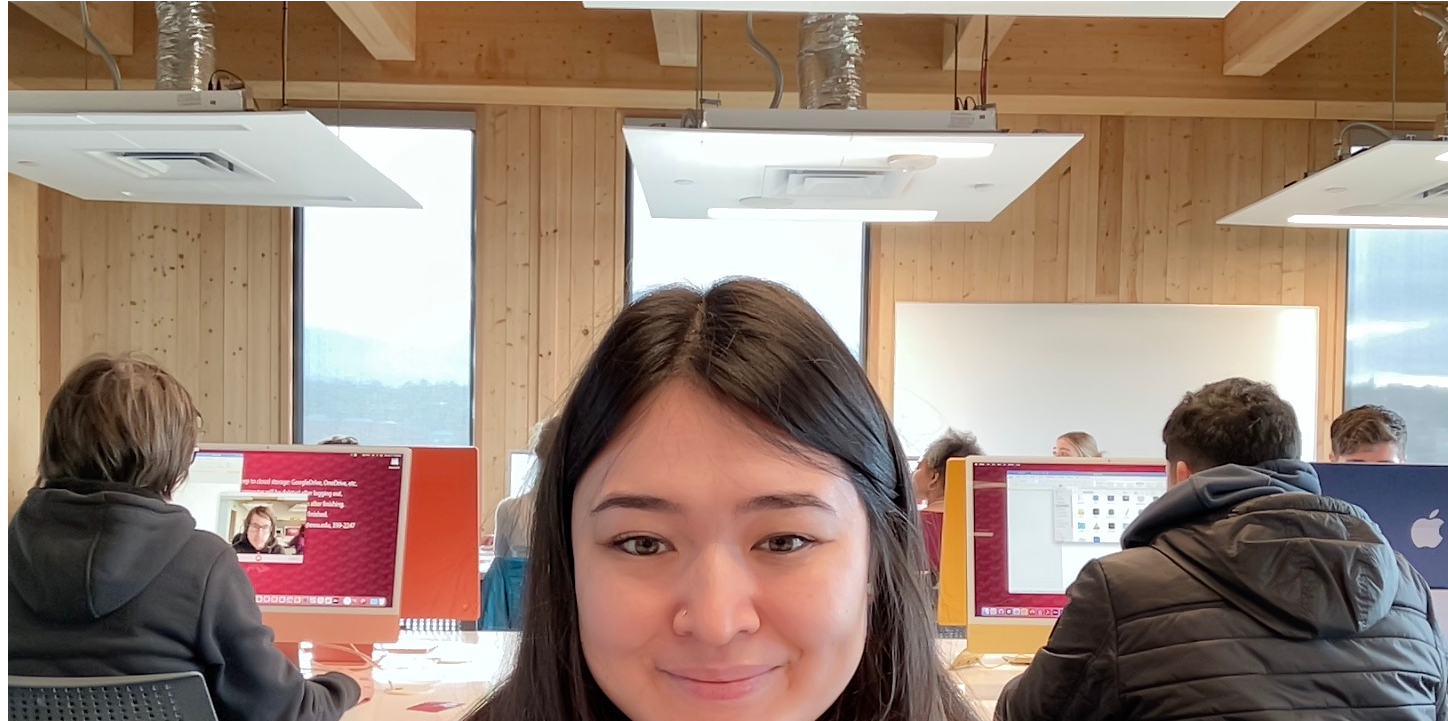
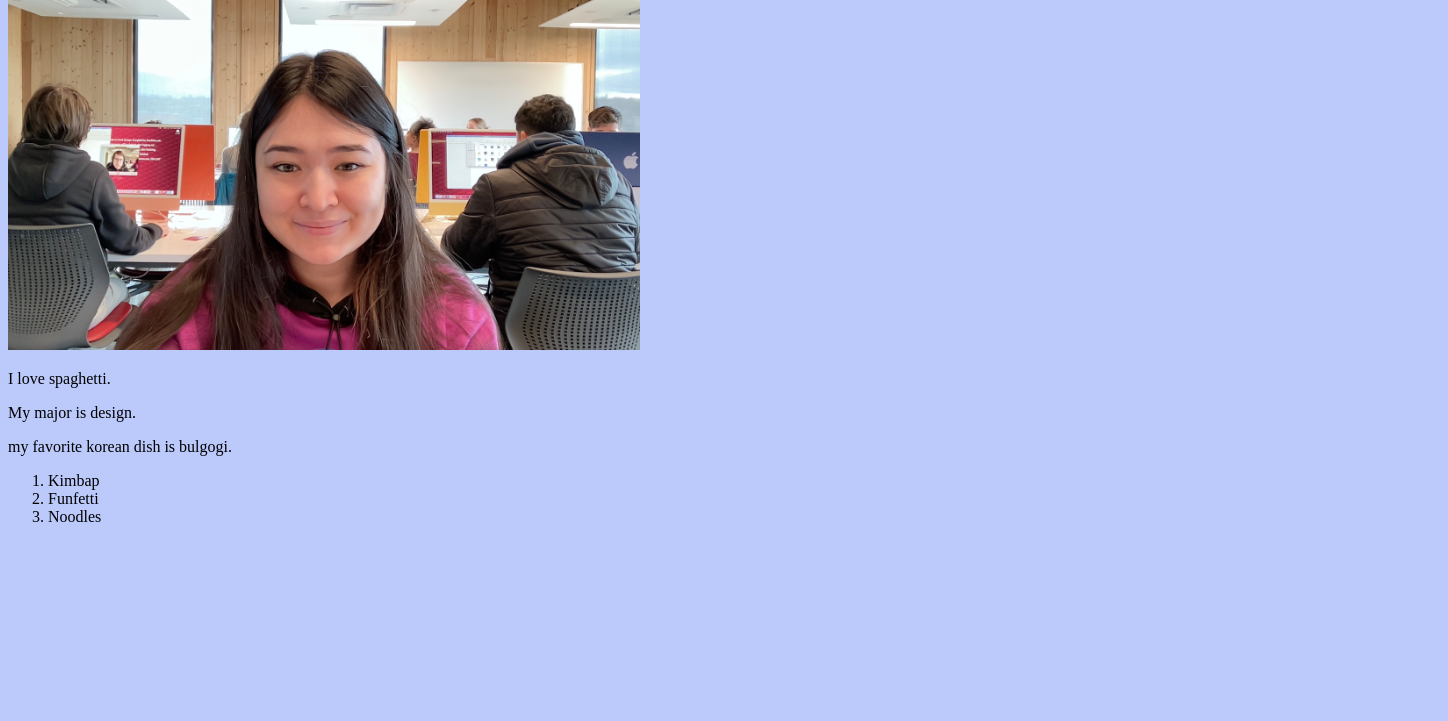
Before and after one commit to hmcneil1/hmcneil1.github.io, a plain HTML site: page index.html in a window 1280 px wide. Shown: the part 79-800 px from the top of the page, 1448 px wide, since content can reach past the window. Drawn offline with Linux system fonts and the light colour scheme.

Commit message:
Started Styling
Learning HTML & CSS

```diff
--- a/index.html
+++ b/index.html
@@ -6,13 +6,31 @@
     <title>Hyonna Mcneil
     </title>
 </head>
+<style>
+    img {width: 50%;}
+    body {
+        background-color: rgb(187, 202, 251);
+    }
 <body>
     <h1>Hyonna Mcneil</h1>
+
+
+
+
+
+    </style>
 
 <img src="Me.jpg" alt="Hyonna Mcneil">
 
 <p>I love spaghetti.</p>
 <p> My major is design.</p>
 <p> my favorite korean dish is bulgogi. </p>
+
+<ol>
+<li>Kimbap</li>
+<li>Funfetti</li>
+<li>Noodles</li>
+</ol>
+
 </body>
 </html>
```
